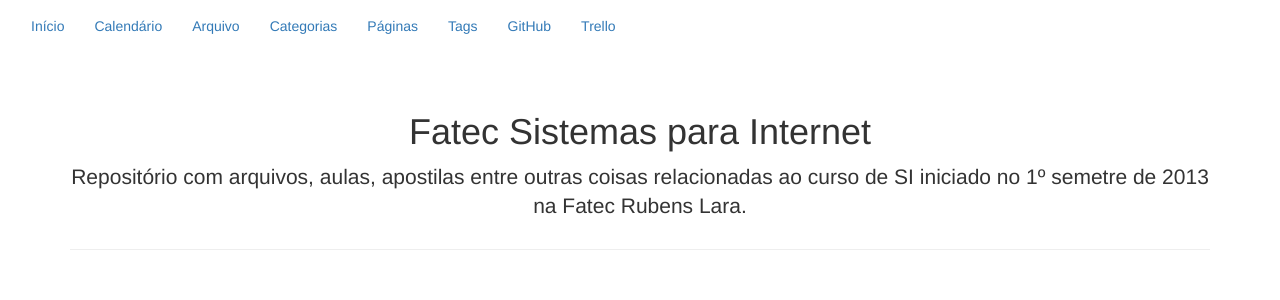
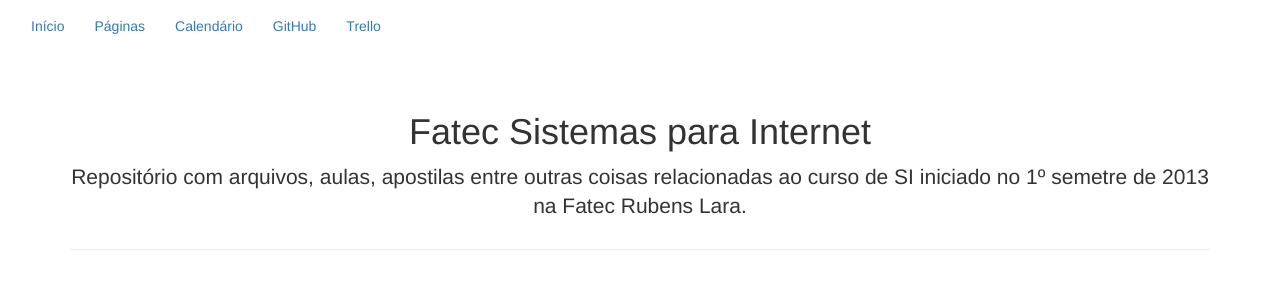
Before and after one commit to fatechub/fatecrl-curso-si, a Jekyll site: the page built from index.html, in a window 1280 px wide. Shown: the top 300 px of the page. Built offline with Jekyll 4.4.1, drawn with Linux system fonts in a browser that asks for light colours; nearby versions of some CDN libraries; library files that are not in the unit come from our copies.

Commit message:
Melhora links menu

```diff
--- a/_includes/header.html
+++ b/_includes/header.html
@@ -38,11 +38,11 @@
         <div class="collapse navbar-collapse" id="jb-navbar-collapse">
           <ul class="nav navbar-nav">
             <li><a href="{{ BASE_PATH }}/index.html" class="active">Início</a></li>
+            <li><a href="{{ BASE_PATH }}/pages.html">Páginas</a></li>
             <li><a href="{{ BASE_PATH }}/calendario.html">Calendário</a></li>
-            <li><a href="{{ BASE_PATH }}/archive.html">Arquivo</a></li>
-            <li><a href="{{ BASE_PATH }}/categories.html">Categorias</a></li>
-            <li><a href="{{ BASE_PATH }}/pages.html">Páginas</a></li>
-            <li><a href="{{ BASE_PATH }}/tags.html">Tags</a></li>
+            <!--<li><a href="{{ BASE_PATH }}/archive.html">Arquivo</a></li>-->
+            <!--<li><a href="{{ BASE_PATH }}/categories.html">Categorias</a></li>-->
+            <!--<li><a href="{{ BASE_PATH }}/tags.html">Tags</a></li>-->
             <li><a href="https://github.com/adammacias/fatec-si" target="_blank">GitHub</a></li>
             <li><a href="https://trello.com/b/qYTMMlgy/fatec-curso-si" target="_blank">Trello</a></li>
           </ul>
```
